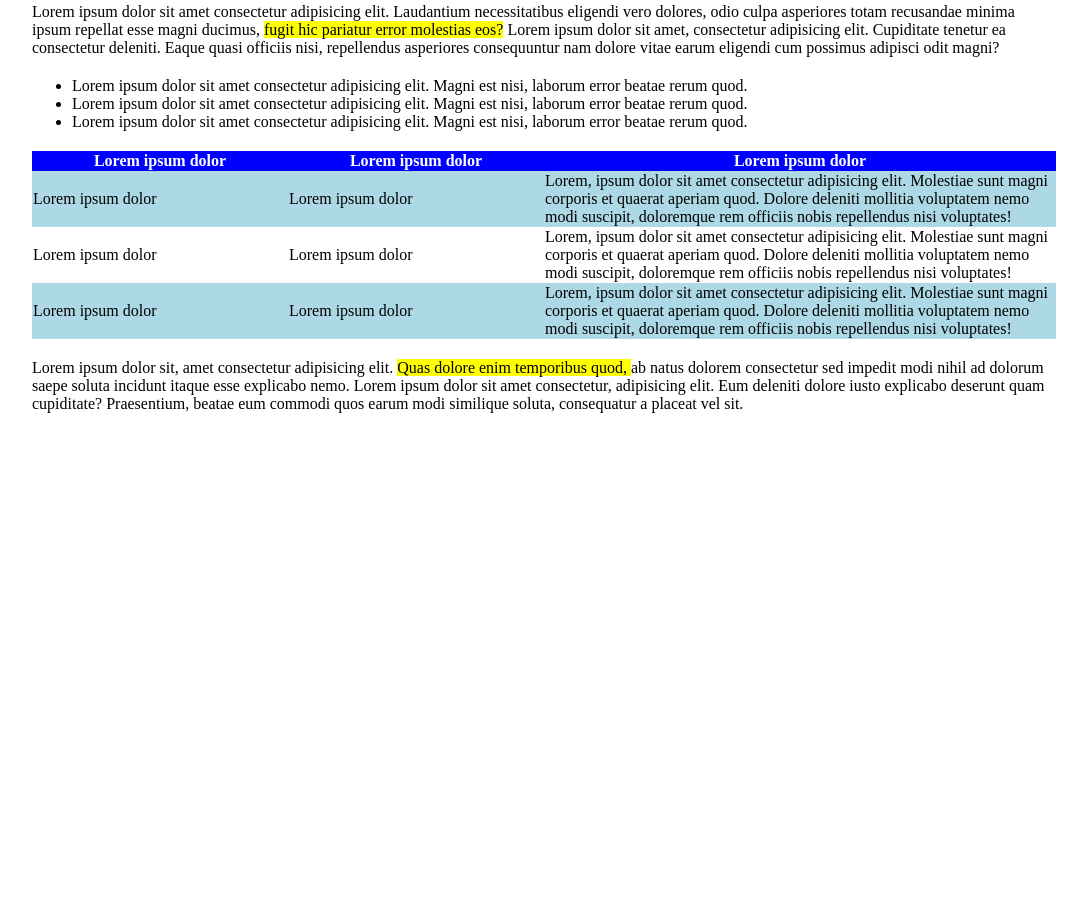
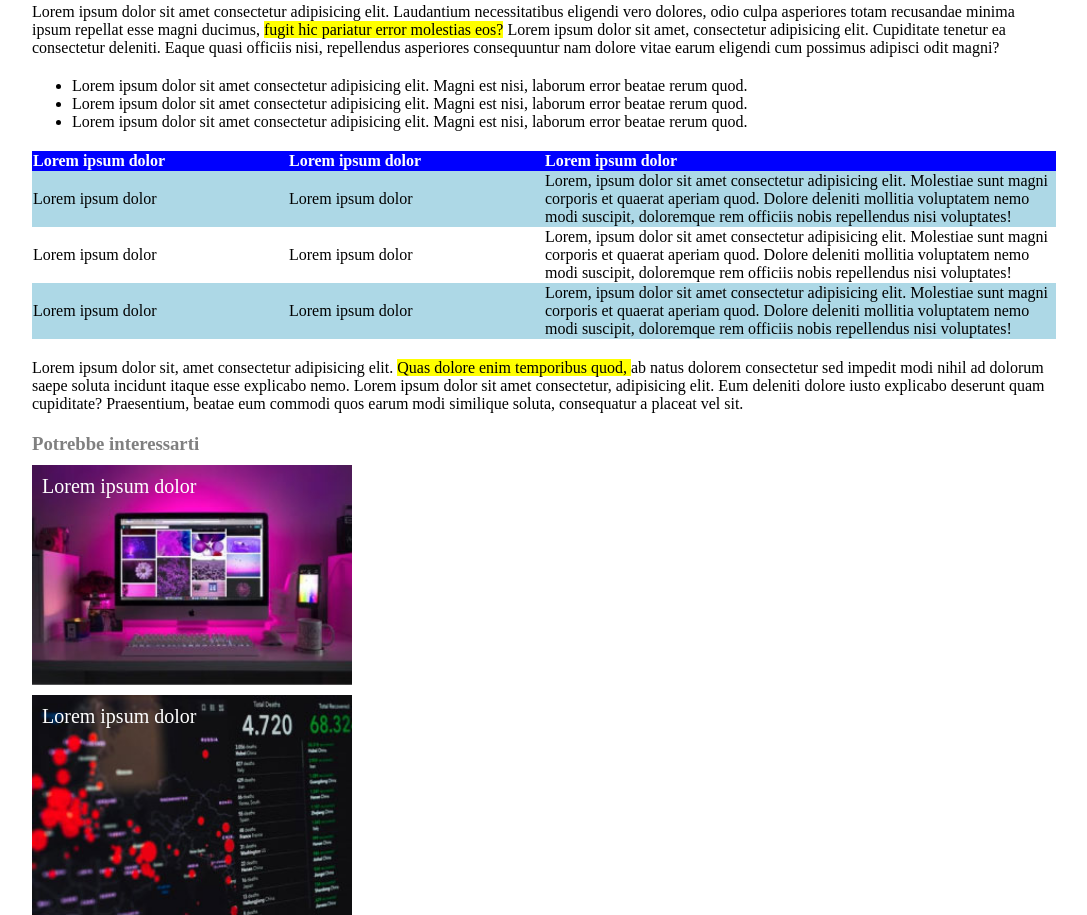
Before and after one commit to Verovannini/html-css-booleaner, a website: page index.html in a window 1280 px wide. Shown: the part 648-1563 px from the top of the page, without its empty margins (96-1183 px from the left). Before the commit the page ends 1061 px from the top, so only its background shows below. Drawn offline with Linux system fonts and the light colour scheme.

Commit message:
fine footer

```diff
--- a/css/style.css
+++ b/css/style.css
@@ -79,8 +79,40 @@ table thead {
   color: white;
 }
 
+table th {
+  text-align: left;
+}
+
 .row-odd {
   background-color: lightblue;
 }
 
 /* Fine Main */
+
+/* Footer */
+footer {
+  margin-top: 20px;
+}
+
+footer h3 {
+  color: gray;
+}
+
+.img-container {
+  width: 300px;
+  height: 200px;
+  color: white;
+  background-size: cover;
+  font-size: 20px;
+  margin-top: 10px;
+  padding: 10px;
+}
+
+#img-monitor {
+  background-image: url("../img/monitor.jpg");
+}
+
+#img-graph {
+  background-image: url("../img/graph.jpg");
+}
+/* Fine Footer */
--- a/index.html
+++ b/index.html
@@ -131,12 +131,18 @@
           </p>
         </div>
         <!-- Fine Seconda parte main -->
-
-        <!-- Footer -->
-        <footer></footer>
-        <!-- Footer -->
       </div>
     </main>
     <!-- Fine Main -->
+
+    <!-- Footer -->
+    <footer>
+      <div class="container">
+        <h3>Potrebbe interessarti</h3>
+        <div id="img-monitor" class="img-container">Lorem ipsum dolor</div>
+        <div id="img-graph" class="img-container">Lorem ipsum dolor</div>
+      </div>
+    </footer>
+    <!-- Footer -->
   </body>
 </html>
```
